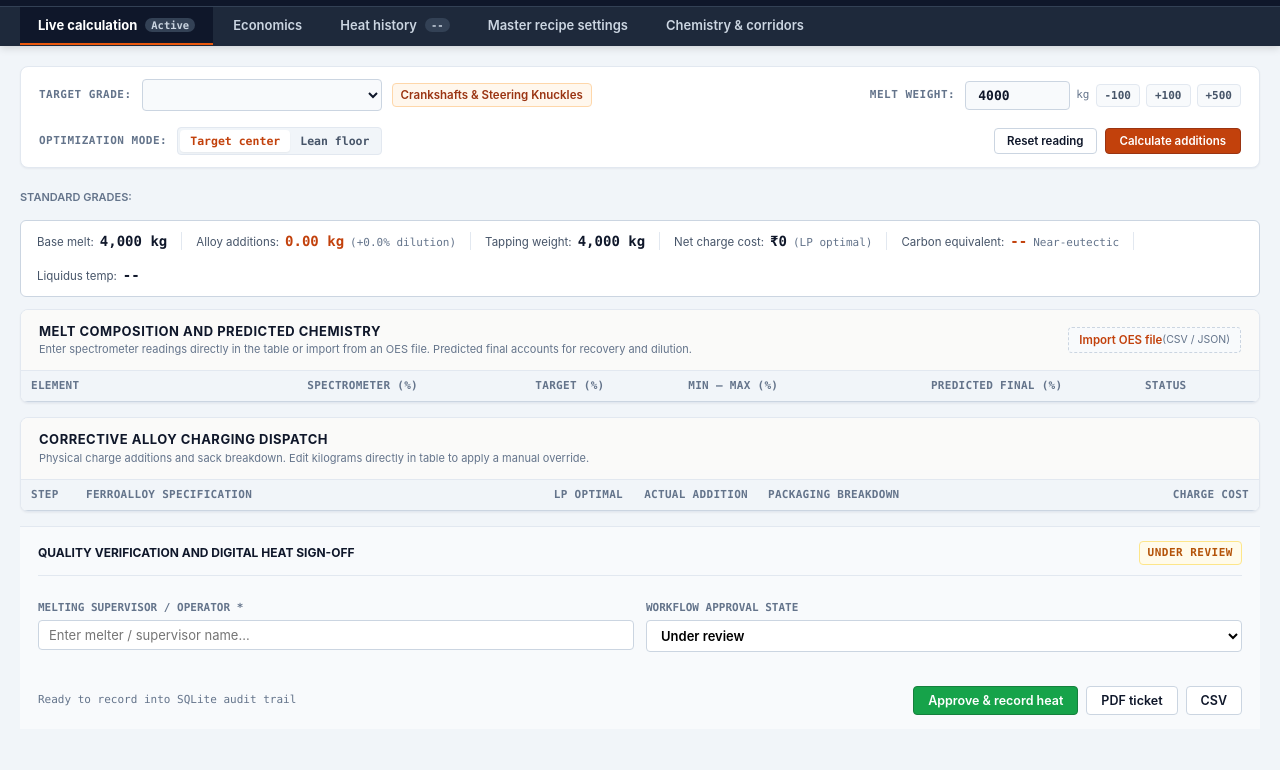
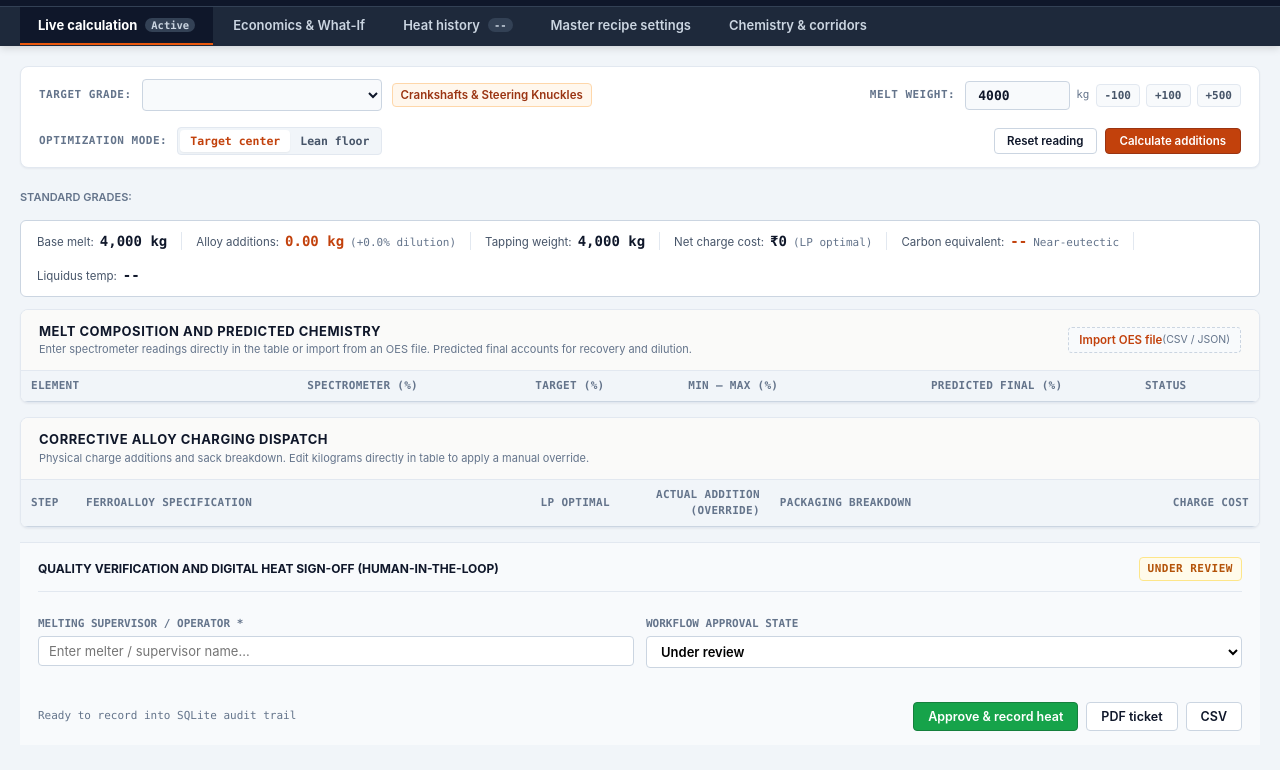
Before and after one commit to aarushipujari/sakthi, a website: page static/index.html in a window 1280 px wide. Shown: the part 52-822 px from the top of the page. Drawn offline with Linux system fonts and the light colour scheme; no server answers.

Commit message:
Update exact tab and section labels to match What-If and Human-in-the-Loop terms

```diff
--- a/static/index.html
+++ b/static/index.html
@@ -69,7 +69,7 @@
             <span class="tab-badge">Active</span>
           </button>
           <button class="tab-btn" data-tab="tab-economics">
-            <span>Economics</span>
+            <span>Economics &amp; What-If</span>
           </button>
           <button class="tab-btn" data-tab="tab-heats">
             <span>Heat history</span>
@@ -242,7 +242,7 @@
                     <th style="width:55px;">Step</th>
                     <th>Ferroalloy specification</th>
                     <th style="text-align:right;">LP optimal</th>
-                    <th style="text-align:right; width:125px;">Actual addition</th>
+                    <th style="text-align:right; width:150px;">Actual addition (Override)</th>
                     <th>Packaging breakdown</th>
                     <th style="text-align:right;">Charge cost</th>
                   </tr>
@@ -259,7 +259,7 @@
         <div class="signoff-panel" style="margin-top:14px;">
           <div style="display:flex; align-items:center; justify-content:space-between; border-bottom:1px solid var(--border-light); padding-bottom:10px;">
             <span style="font-size:12px; font-weight:700; text-transform:uppercase; color:var(--text-main);">
-              Quality verification and digital heat sign-off
+              Quality verification and digital heat sign-off (Human-in-the-loop)
             </span>
             <span id="verify-status-tag" class="status-tag under-review">Under review</span>
           </div>
@@ -427,7 +427,7 @@
         <div class="ind-card">
           <div class="ind-card-header">
             <div>
-              <div class="ind-card-title">Ferroalloy inventory and stockout sensitivity matrix</div>
+              <div class="ind-card-title">What-If Scenario: Ferroalloy inventory &amp; stockout sensitivity matrix</div>
               <div style="font-size:11px; color:var(--text-faint); margin-top:2px;">
                 Uncheck any ferroalloy to simulate sudden plant stockouts; the LP solver re-routes corrective additions through alternative carriers live.
               </div>
```
